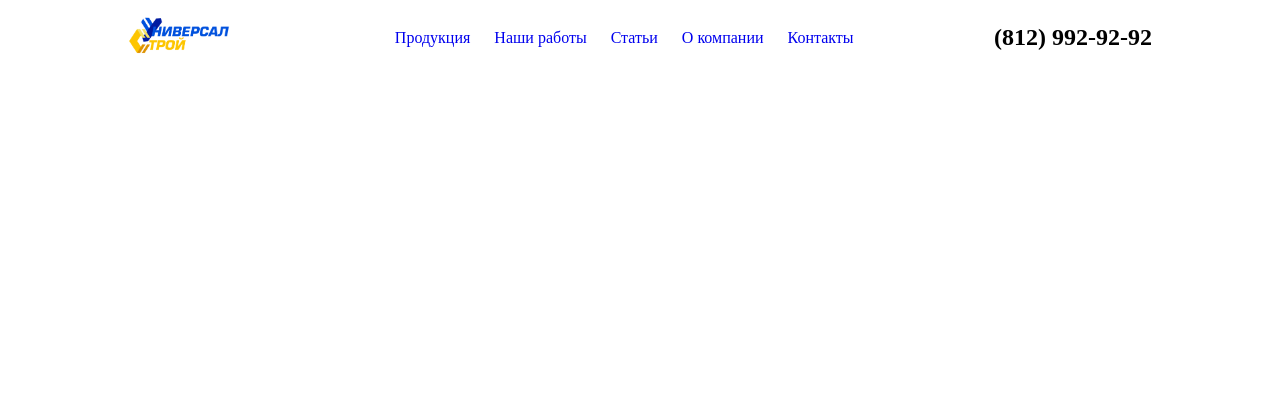
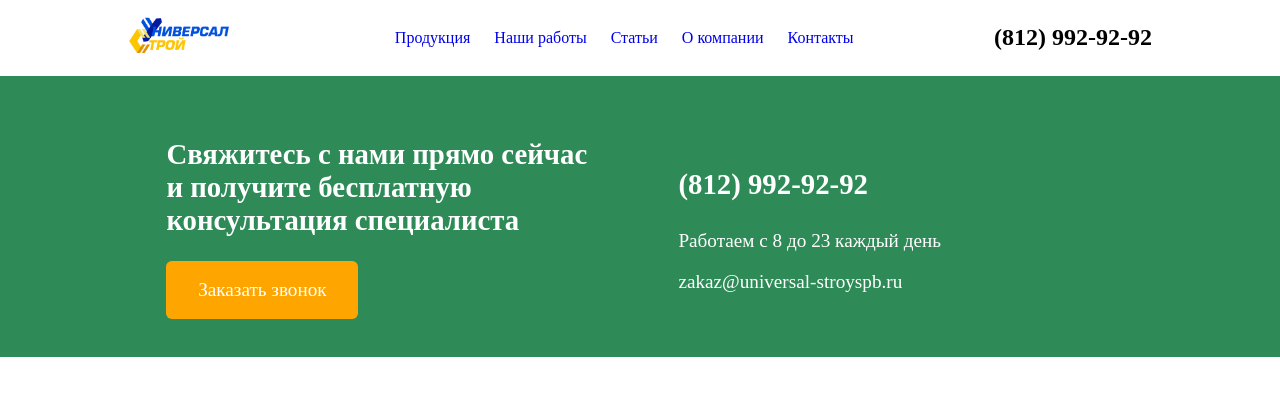
Before and after one commit to vokdub/universalFront, a Nuxt app: page /goods in a window 1280 px wide. Shown: the top 396 px of the page. Built offline with nearby package versions, Linux system fonts and the light colour scheme.

Commit message:
split on components and add footer

```diff
--- /dev/null
+++ b/components/categoriesTile.vue
@@ -0,0 +1,108 @@
+<template>
+	<div class="categoriesTile flex">
+		<div class="categoriesTile_elem">
+			<div class="category">
+				<img src="house-min.jpg" alt="">
+				<div class="properties">
+					<p>price</p>
+					<p>deadline</p>
+					<p>guarantee</p>
+				</div>
+			</div>
+			<h3>Дома</h3>
+		</div>
+		<div class="categoriesTile_elem">
+			<div class="category">
+				<img src="house-min.jpg" alt="">
+				<div class="properties">
+					<p>price</p>
+					<p>deadline</p>
+					<p>guarantee</p>
+				</div>
+			</div>
+			<h3>Бытовки</h3>
+		</div>
+		<div class="categoriesTile_elem">
+			<div class="category">
+				<img src="house-min.jpg" alt="">
+				<div class="properties">
+					<p>price</p>
+					<p>deadline</p>
+					<p>guarantee</p>
+				</div>
+			</div>
+			<h3>Бани</h3>
+		</div>
+		<div class="categoriesTile_elem">
+			<div class="category">
+				<img src="house-min.jpg" alt="">
+				<div class="properties">
+					<p>price</p>
+					<p>deadline</p>
+					<p>guarantee</p>
+				</div>
+			</div>
+			<h3>Печи и дымоходы</h3>
+		</div>
+		<div class="categoriesTile_elem">
+			<div class="category">
+				<img src="house-min.jpg" alt="">
+				<div class="properties">
+					<p>price</p>
+					<p>deadline</p>
+					<p>guarantee</p>
+				</div>
+			</div>
+			<h3>Посты охраны</h3>
+		</div>
+		<div class="categoriesTile_elem">
+			<div class="category">
+				<img src="house-min.jpg" alt="">
+				<div class="properties">
+					<p>price</p>
+					<p>deadline</p>
+					<p>guarantee</p>
+				</div>
+			</div>
+			<h3>Модульные здания</h3>
+		</div>
+		<div class="categoriesTile_elem">
+			<div class="category">
+				<img src="house-min.jpg" alt="">
+				<div class="properties">
+					<p>price</p>
+					<p>deadline</p>
+					<p>guarantee</p>
+				</div>
+			</div>
+			<h3>Блок-контейнеры</h3>
+		</div>
+		<div class="categoriesTile_elem">
+			<div class="category">
+				<img src="house-min.jpg" alt="">
+				<div class="properties">
+					<p>price</p>
+					<p>deadline</p>
+					<p>guarantee</p>
+				</div>
+			</div>
+			<h3>Аренда</h3>
+		</div>
+	</div>
+</template>
+
+<script>
+export default {
+
+  name: 'categoriesTile',
+
+  data() {
+    return {
+
+    };
+  },
+};
+</script>
+
+<style lang="css">
+</style>
--- /dev/null
+++ b/components/mainBanner.vue
@@ -0,0 +1,23 @@
+<template>
+	<div class="banner">
+		<h1>Название и коротко о том, куда попал пользователь</h1>
+		<button class="banner_button">Оставить заявку</button>
+	</div>
+
+</template>
+
+<script>
+	export default {
+
+		name: 'mainBanner',
+
+		data() {
+			return {
+
+			};
+		},
+	};
+</script>
+
+<style lang="css" >
+</style>
--- /dev/null
+++ b/components/ourClients.vue
@@ -0,0 +1,28 @@
+<template>
+	<div class="ourClients">
+		<h2>Наши клиенты</h2>
+		<div class="flex justify-content-between align-center">
+			<a href=""><img src="lsr-min.jpg" alt=""></a>
+			<a href=""><img src="lsr-min.jpg" alt=""></a>
+			<a href=""><img src="lsr-min.jpg" alt=""></a>
+			<a href=""><img src="lsr-min.jpg" alt=""></a>
+			<a href=""><img src="lsr-min.jpg" alt=""></a>
+		</div>
+	</div>
+</template>
+
+<script>
+export default {
+
+  name: 'ourClients',
+
+  data() {
+    return {
+
+    };
+  },
+};
+</script>
+
+<style lang="css" scoped>
+</style>
--- a/layouts/default.vue
+++ b/layouts/default.vue
@@ -16,6 +16,20 @@
 			</div>
 		</header>
 		<nuxt />
+		<footer>
+			<div class="container flex justify-content-between">
+				<div class="two-columns">
+					<h2>Свяжитесь с нами прямо сейчас и получите
+					бесплатную консультация специалиста</h2>
+					<button class="RequestCallBtn">Заказать звонок</button>
+				</div>
+				<div class="two-columns">
+					<p class="phoneNumber">(812) 992-92-92</p>
+					<p>Работаем с 8 до 23 каждый день</p>
+					<a href="">zakaz@universal-stroyspb.ru</a>
+				</div>
+			</div>
+		</footer>
 	</div>
 </template>
 
@@ -42,6 +56,9 @@ a{
 }
 .align-center{
 	text-align: center;
+}
+.two-columns{
+	width: 50%;
 }
 header{
 }
@@ -78,6 +95,7 @@ nav a {
 	border: 2px solid orange;
 	width: 10%;
 	height: 2.5em;
+	cursor: pointer;
 }
 .categoriesTile{
 	-webkit-flex-wrap: wrap;
@@ -99,6 +117,7 @@ nav a {
 }
 .categoriesTile_elem:hover .properties{
 	display: block;
+	cursor: pointer;
 }
 .properties{
 	box-sizing: border-box;
@@ -118,4 +137,30 @@ nav a {
 .ourClients img{
 	width: 80%;
 }
+footer{
+	font-size: 1.2em;
+	color: white;
+	background: SeaGreen;
+}
+footer a{
+	text-decoration: none;
+	color: white;
+}
+footer .two-columns{
+	box-sizing: border-box;
+	padding: 2em;
+}
+.RequestCallBtn{
+	width: 10em;
+	height: 3em;
+	border: none;
+	border-radius: 0.3em;
+	color: white;
+	background: orange;
+}
+.RequestCallBtn:hover{
+	cursor: pointer;
+	background: DarkOrange;
+}
+
 </style>
--- a/package.json
+++ b/package.json
@@ -11,9 +11,10 @@
     "generate": "nuxt generate"
   },
   "dependencies": {
+    "bootstrap": "^4.1.3",
+    "normalize.css": "8.0.1",
     "nuxt": "^2.0.0",
-    "bootstrap": "^4.1.3",
-    "normalize.css": "8.0.1"
+    "v-owl-carousel": "^1.0.8"
   },
   "devDependencies": {}
 }
--- a/pages/index.vue
+++ b/pages/index.vue
@@ -3,115 +3,28 @@
 ДОБАВИТЬ АЛЬТЫ КО ВСЕМ КАРТИНКАМ
 РАЗБИТЬ ФАЙЛ НА КОМПОНЕНТЫ -->
 <main class="container">
-	<div class="banner">
-		<h1>Название и коротко о том, куда попал пользователь</h1>
-		<button class="banner_button">Оставить заявку</button>
+	<banner></banner>
+	<categoriesTile></categoriesTile>
+	<ourClients></ourClients>
+	<div class="reviews">
+
 	</div>
 
-	<div class="categoriesTile flex">
-		<div class="categoriesTile_elem">
-			<div class="category">
-				<img src="house-min.jpg" alt="">
-				<div class="properties">
-					<p>price</p>
-					<p>deadline</p>
-					<p>guarantee</p>
-				</div>
-			</div>
-			<h3>Дома</h3>
-		</div>
-		<div class="categoriesTile_elem">
-			<div class="category">
-				<img src="house-min.jpg" alt="">
-				<div class="properties">
-					<p>price</p>
-					<p>deadline</p>
-					<p>guarantee</p>
-				</div>
-			</div>
-			<h3>Бытовки</h3>
-		</div>
-		<div class="categoriesTile_elem">
-			<div class="category">
-				<img src="house-min.jpg" alt="">
-				<div class="properties">
-					<p>price</p>
-					<p>deadline</p>
-					<p>guarantee</p>
-				</div>
-			</div>
-			<h3>Бани</h3>
-		</div>
-		<div class="categoriesTile_elem">
-			<div class="category">
-				<img src="house-min.jpg" alt="">
-				<div class="properties">
-					<p>price</p>
-					<p>deadline</p>
-					<p>guarantee</p>
-				</div>
-			</div>
-			<h3>Печи и дымоходы</h3>
-		</div>
-		<div class="categoriesTile_elem">
-			<div class="category">
-				<img src="house-min.jpg" alt="">
-				<div class="properties">
-					<p>price</p>
-					<p>deadline</p>
-					<p>guarantee</p>
-				</div>
-			</div>
-			<h3>Посты охраны</h3>
-		</div>
-		<div class="categoriesTile_elem">
-			<div class="category">
-				<img src="house-min.jpg" alt="">
-				<div class="properties">
-					<p>price</p>
-					<p>deadline</p>
-					<p>guarantee</p>
-				</div>
-			</div>
-			<h3>Модульные здания</h3>
-		</div>
-		<div class="categoriesTile_elem">
-			<div class="category">
-				<img src="house-min.jpg" alt="">
-				<div class="properties">
-					<p>price</p>
-					<p>deadline</p>
-					<p>guarantee</p>
-				</div>
-			</div>
-			<h3>Блок-контейнеры</h3>
-		</div>
-		<div class="categoriesTile_elem">
-			<div class="category">
-				<img src="house-min.jpg" alt="">
-				<div class="properties">
-					<p>price</p>
-					<p>deadline</p>
-					<p>guarantee</p>
-				</div>
-			</div>
-			<h3>Аренда</h3>
-		</div>
-	</div>
-
-	<div class="ourClients">
-		<h2>Наши клиенты</h2>
-		<div class="flex justify-content-between align-center">
-			<a href=""><img src="lsr-min.jpg" alt=""></a>
-			<a href=""><img src="lsr-min.jpg" alt=""></a>
-			<a href=""><img src="lsr-min.jpg" alt=""></a>
-			<a href=""><img src="lsr-min.jpg" alt=""></a>
-			<a href=""><img src="lsr-min.jpg" alt=""></a>
-		</div>
-	</div>
 </main>
 </template>
 
-<script></script>
+<script>
+	import banner from '~/components/mainBanner.vue'
+	import categoriesTile from '~/components/categoriesTile.vue'
+	import ourClients from '~/components/ourClients.vue'
+
+	export default {
+		components: {
+			categoriesTile,
+			banner,
+			ourClients
+		}
+	}
+</script>
 
 <style></style>
```
Also changed, not shown: 1 other file (tests, documents, lock files or other folders).
